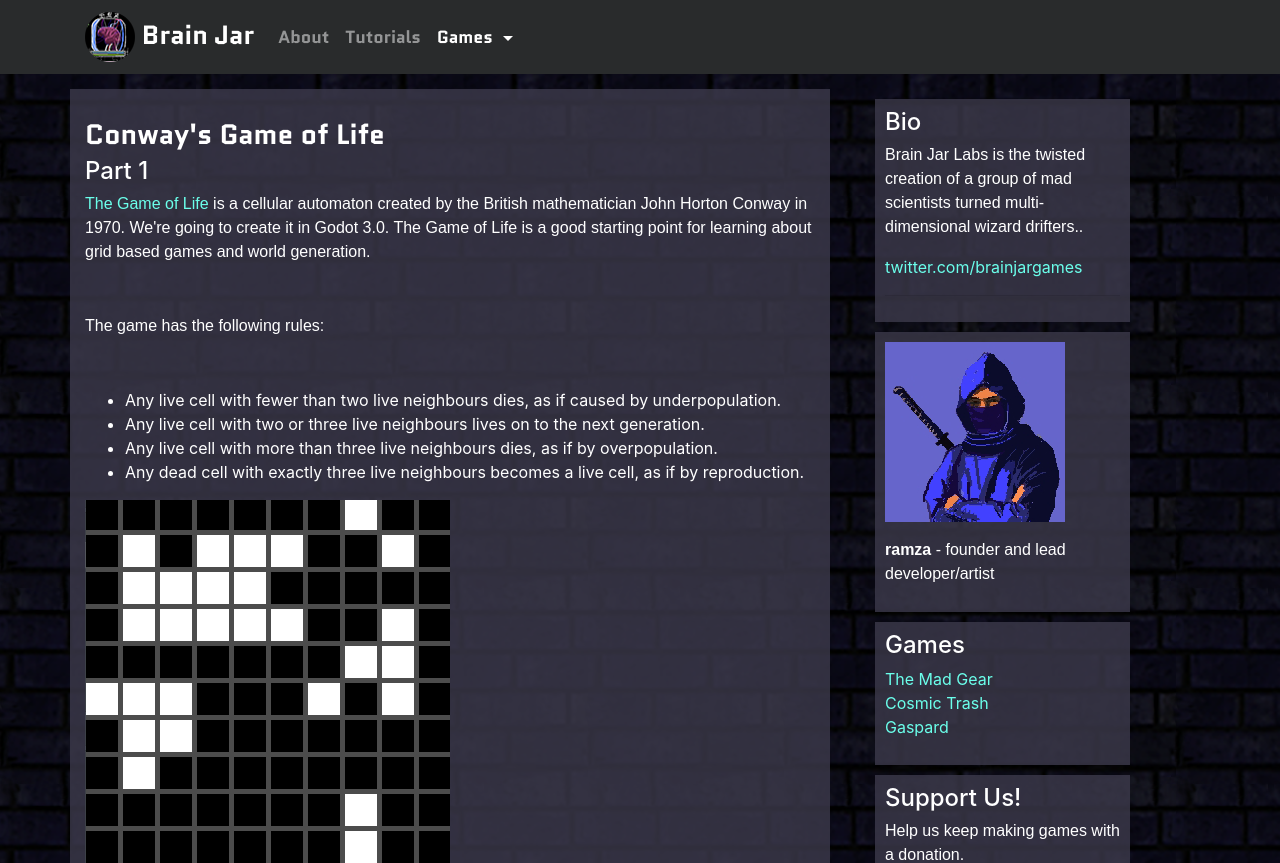
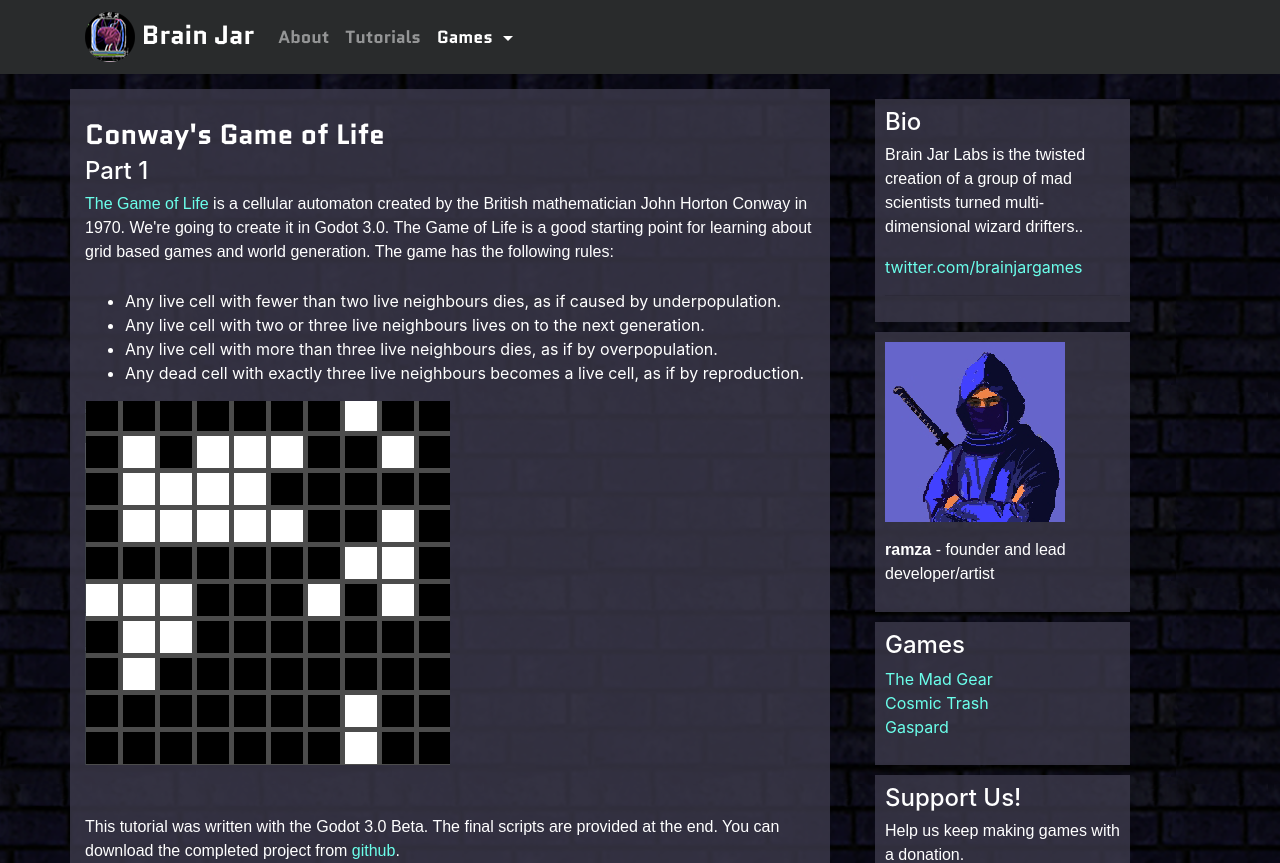
Before and after one commit to ramza/brainjar, a Django app: page /game-of-life/ in a window 1280 px wide. Shown: the top 863 px of the page. Run offline with Django 3.2, Linux system fonts and the light colour scheme; some libraries are stand-ins or nearby versions; some web fonts are replaced.

Commit message:
css change

```diff
--- a/brainjar/blog/static/css/blog.css
+++ b/brainjar/blog/static/css/blog.css
@@ -24,7 +24,7 @@ p {
 }
 
 .post p {
-  margin-bottom: 50px;
+  margin-bottom: 25px;
 }
 
 h2 {
--- a/brainjar/blog/templates/blog/game-of-life.html
+++ b/brainjar/blog/templates/blog/game-of-life.html
@@ -8,8 +8,8 @@
     is a cellular automaton created by the British mathematician
     John Horton Conway in 1970. We're going to create it in Godot 3.0. The Game of Life
     is a good starting point for learning about grid based games and world generation.
+    The game has the following rules:
   </p>
-  <p>The game has the following rules:</p>
   <ul>
     <li>Any live cell with fewer than two live neighbours dies, as if caused by underpopulation.</li>
     <li>Any live cell with two or three live neighbours lives on to the next generation.</li>
```
